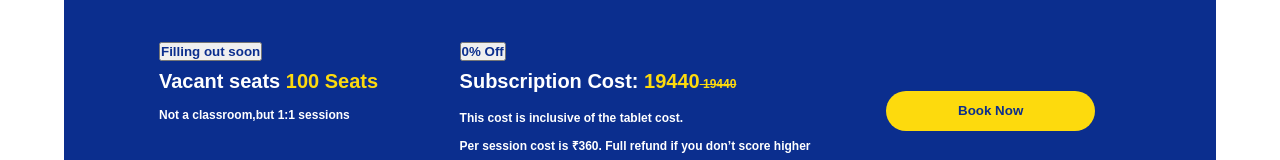
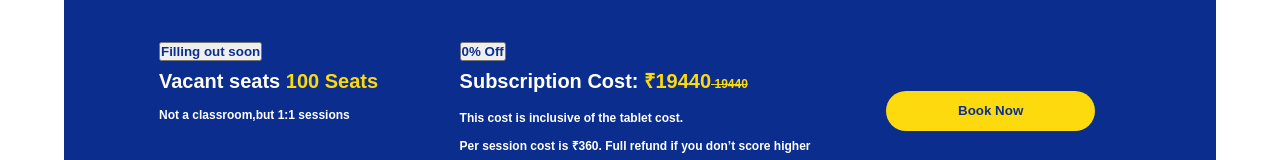
Before and after one commit to mohini-chauhan/Pivot, a React (Create React App) app: page / in a window 1280 px wide. Shown: the part 782-942 px from the top of the page. Built offline with nearby package versions, Linux system fonts and the light colour scheme.

Commit message:
added missing signs

```diff
--- a/src/Components/Year/Year.js
+++ b/src/Components/Year/Year.js
@@ -106,7 +106,7 @@ function onSelect(e){
                     </article>
                     <article className="A22">
                         <button>{props.text[gradeList.indexOf(select)].boards[board]['discount']}% Off</button>
-                        <p className="head-para">Subscription Cost:<span> {dPrice(props.text[gradeList.indexOf(select)].boards[board]['price'],props.text[gradeList.indexOf(select)].boards[board]['discount'])}<s> {props.text[gradeList.indexOf(select)].boards[board]['price']}</s></span></p>
+                        <p className="head-para">Subscription Cost:<span> ₹{dPrice(props.text[gradeList.indexOf(select)].boards[board]['price'],props.text[gradeList.indexOf(select)].boards[board]['discount'])}<s> {props.text[gradeList.indexOf(select)].boards[board]['price']}</s></span></p>
                         <p className="sub-para">This cost is inclusive of the tablet cost. </p>
                         <p className="sub-para">Per session cost is ₹{props.text[gradeList.indexOf(select)].boards[board]['per_class_price']} </p>
                     </article>
```
